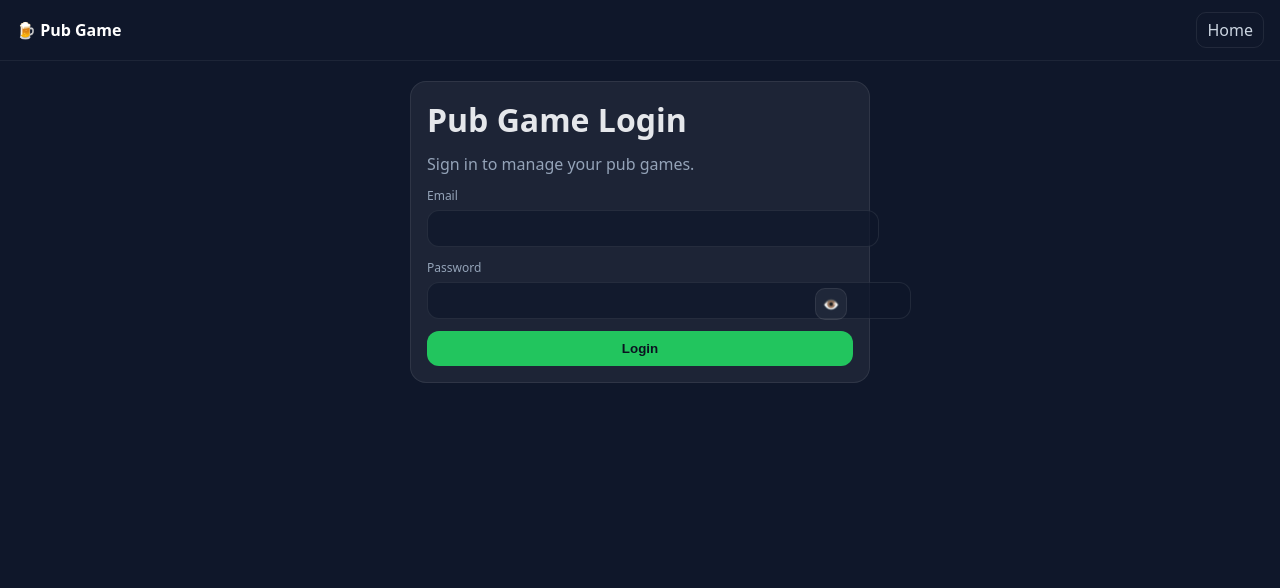
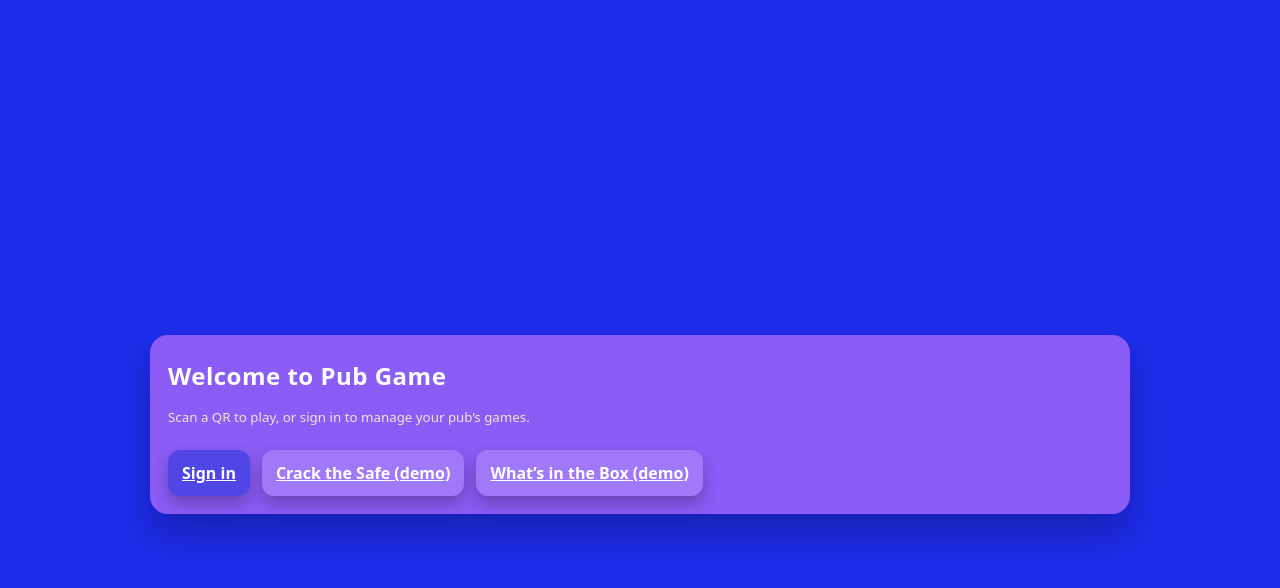
Before and after one commit to Lucasss1997/pub-game-frontend, a React (Create React App) app: page / in a window 1280 px wide. Before the commit this address led to /login. Shown: the top 588 px of the page. Built offline with nearby package versions, Linux system fonts and the light colour scheme; no server answers.

Commit message:
Update App.jsx

```diff
--- a/src/App.jsx
+++ b/src/App.jsx
@@ -1,34 +1,38 @@
-// src/App.jsx
 import React from 'react';
-import { BrowserRouter, Routes, Route, Navigate, Outlet } from 'react-router-dom';
+import { BrowserRouter, Routes, Route, Navigate } from 'react-router-dom';
+import './ui/neon.css';
 
-import TopNav from './components/TopNav';
-import PrivateRoute from './components/PrivateRoute';
-
+// NEW neon pages
 import Login from './pages/Login';
 import Dashboard from './pages/Dashboard';
+import Enter from './pages/Enter';
+import CrackTheSafe from './pages/CrackTheSafe';
+import WhatsInTheBox from './pages/WhatsInTheBox';
 import Pricing from './pages/Pricing';
 import Raffle from './pages/Raffle';
-import Enter from './pages/Enter';
+import Billing from './pages/Billing';
 
-import CrackSafePublic from './pages/play/CrackSafePublic';
-import WhatsInTheBoxPublic from './pages/play/WhatsInTheBoxPublic';
+// If you use auth guards, swap this for your real check
+const isAuthed = () => !!localStorage.getItem('token');
 
-// Simple layout wrappers so TopNav shows on both public & private pages
-function PublicLayout() {
-  return (
-    <div style={{ minHeight: '100vh', background: '#0f172a', color: '#e5e7eb' }}>
-      <TopNav />
-      <Outlet />
-    </div>
-  );
+function PrivateRoute({ children }) {
+  return isAuthed() ? children : <Navigate to="/login" replace />;
 }
 
-function PrivateLayout() {
+function Home() {
   return (
-    <div style={{ minHeight: '100vh', background: '#0f172a', color: '#e5e7eb' }}>
-      <TopNav />
-      <Outlet />
+    <div className="neon-wrap">
+      <div className="neon-grid" style={{ maxWidth: 980 }}>
+        <section className="card dashboard">
+          <h2>Welcome to Pub Game</h2>
+          <small>Scan a QR to play, or sign in to manage your pub’s games.</small>
+          <div style={{ display: 'flex', gap: 12, marginTop: 12 }}>
+            <a className="btn" href="/login">Sign in</a>
+            <a className="btn ghost" href="/crack-the-safe">Crack the Safe (demo)</a>
+            <a className="btn ghost" href="/whats-in-the-box">What’s in the Box (demo)</a>
+          </div>
+        </section>
+      </div>
     </div>
   );
 }
@@ -37,41 +41,17 @@ export default function App() {
   return (
     <BrowserRouter>
       <Routes>
-        {/* Public routes */}
-        <Route element={<PublicLayout />}>
-          <Route path="/" element={<Navigate to="/login" replace />} />
-          <Route path="/login" element={<Login />} />
-
-          {/* Public entry (QR → pay) */}
-          <Route path="/enter/:pubId/:gameKey" element={<Enter />} />
-
-          {/* Public play pages (customers can access directly or via QR) */}
-          <Route path="/play/crack-the-safe" element={<CrackSafePublic />} />
-          <Route path="/play/whats-in-the-box" element={<WhatsInTheBoxPublic />} />
-        </Route>
-
-        {/* Private (requires auth) */}
-        <Route element={<PrivateRoute />}>
-          <Route element={<PrivateLayout />}>
-            <Route path="/dashboard" element={<Dashboard />} />
-            <Route path="/pricing" element={<Pricing />} />
-            <Route path="/raffle" element={<Raffle />} />
-          </Route>
-        </Route>
-
-        {/* 404 */}
-        <Route path="*" element={<NotFound />} />
+        <Route path="/" element={<Home/>} />
+        <Route path="/login" element={<Login/>} />
+        <Route path="/dashboard" element={<PrivateRoute><Dashboard/></PrivateRoute>} />
+        <Route path="/enter/:pubId/:gameKey" element={<Enter/>} />
+        <Route path="/crack-the-safe" element={<CrackTheSafe/>} />
+        <Route path="/whats-in-the-box" element={<WhatsInTheBox/>} />
+        <Route path="/pricing" element={<PrivateRoute><Pricing/></PrivateRoute>} />
+        <Route path="/raffle" element={<PrivateRoute><Raffle/></PrivateRoute>} />
+        <Route path="/billing" element={<PrivateRoute><Billing/></PrivateRoute>} />
+        <Route path="*" element={<Navigate to="/" replace/>} />
       </Routes>
     </BrowserRouter>
   );
 }
-
-function NotFound() {
-  return (
-    <div style={{ padding: 24, maxWidth: 900, margin: '0 auto' }}>
-      <h1 style={{ marginTop: 0 }}>Not found</h1>
-      <p>That page doesn’t exist.</p>
-      <a href="/" style={{ color: '#22c55e', textDecoration: 'none' }}>Go home</a>
-    </div>
-  );
-}
```
